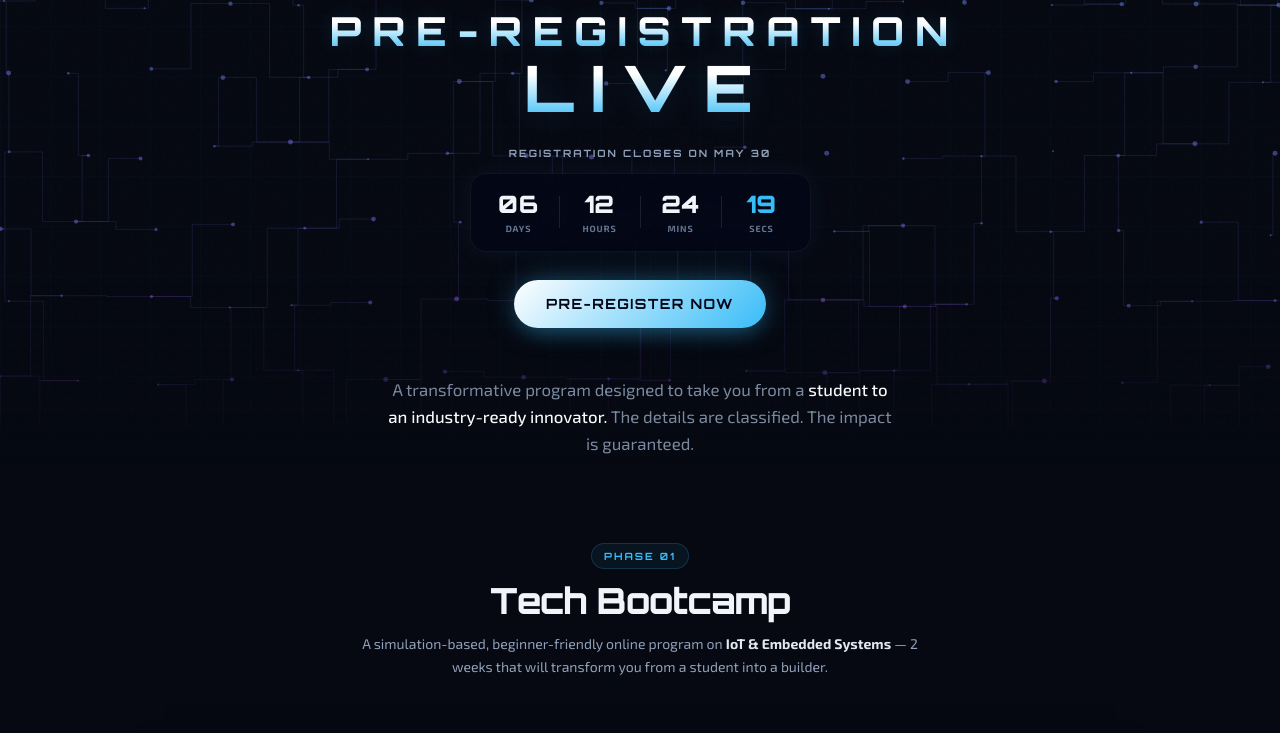
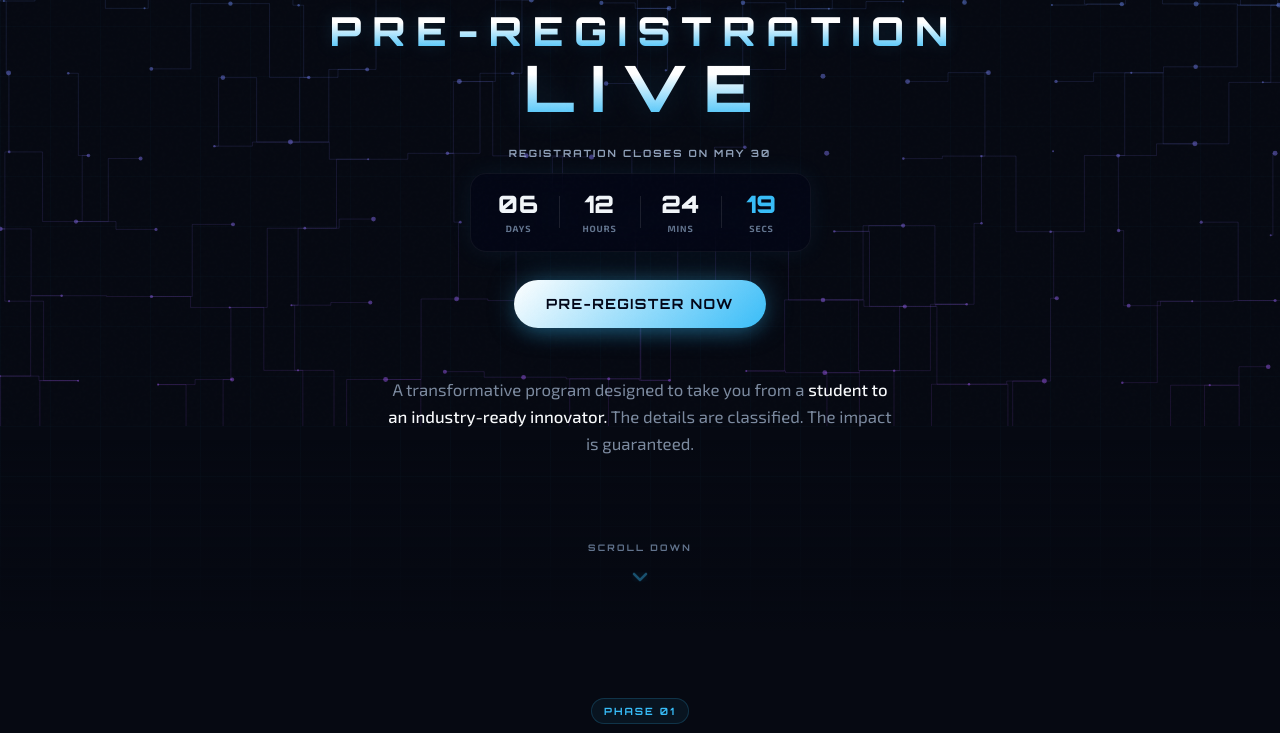
Before and after one commit to Kesicode/circuitron2026, a Next.js app: page / in a window 1280 px wide. Shown: the part 374-1107 px from the top of the page. Built offline with nearby package versions, Linux system fonts and the light colour scheme; no server answers; the database is empty; a web font is replaced by a local one.

Commit message:
feat: add animated scroll down chevron indicator

```diff
--- a/src/components/HeroSection.tsx
+++ b/src/components/HeroSection.tsx
@@ -267,6 +267,51 @@ export default function HeroSection() {
 
         </div>
 
+        {/* Scroll Down Indicator */}
+        <motion.div
+          initial={{ opacity: 0, y: 15 }}
+          animate={{ opacity: 1, y: 0 }}
+          transition={{ delay: 2.2, duration: 0.8 }}
+          className="flex flex-col items-center gap-1 mt-auto pt-12 sm:pt-20 mb-4 z-20"
+        >
+          <span className="font-orbitron text-[9px] font-bold tracking-[0.25em] text-slate-500 transition-colors uppercase select-none">
+            Scroll Down
+          </span>
+          <div className="flex flex-col items-center -space-y-1.5 h-10 w-10 justify-center">
+            {[0, 1, 2].map((i) => (
+              <motion.svg
+                key={i}
+                width="16"
+                height="10"
+                viewBox="0 0 16 10"
+                fill="none"
+                xmlns="http://www.w3.org/2000/svg"
+                custom={i}
+                animate={{
+                  opacity: [0, 1, 0],
+                  y: [-4, 6, 16],
+                }}
+                transition={{
+                  duration: 1.8,
+                  repeat: Infinity,
+                  delay: i * 0.2,
+                  ease: "easeInOut",
+                }}
+              >
+                <path
+                  d="M2 2L8 8L14 2"
+                  stroke={color}
+                  strokeWidth="2.5"
+                  strokeLinecap="round"
+                  strokeLinejoin="round"
+                  className="opacity-70"
+                  style={{ filter: `drop-shadow(0 0 4px ${color}60)` }}
+                />
+              </motion.svg>
+            ))}
+          </div>
+        </motion.div>
+
       </div>
     </section>
   );
```
